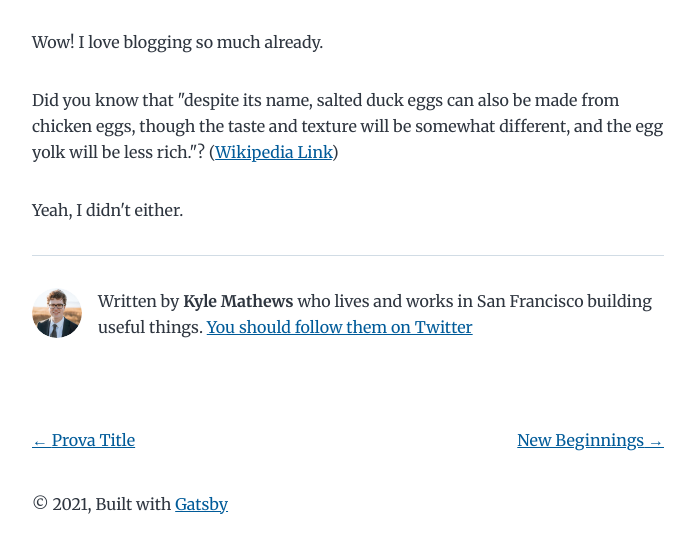
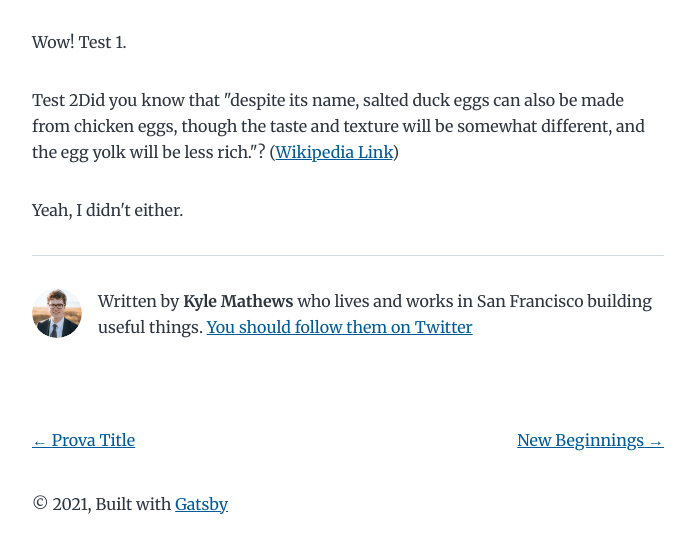
Before and after one commit to zero841/test1, a Gatsby site: page /my-second-post/ in a window 1280 px wide. Shown: the part 211-764 px from the top of the page, without its empty margins (292-986 px from the left). Built offline with nearby package versions, Linux system fonts and the light colour scheme; Gatsby itself is replaced by a stand-in of ours.

Commit message:
Update index.md

```diff
--- a/content/blog/my-second-post/index.md
+++ b/content/blog/my-second-post/index.md
@@ -3,9 +3,9 @@
 date: "2015-05-06T23:46:37.121Z"
 ---
 
-Wow! I love blogging so much already.
+Wow! Test 1.
 
-Did you know that "despite its name, salted duck eggs can also be made from
+Test 2Did you know that "despite its name, salted duck eggs can also be made from
 chicken eggs, though the taste and texture will be somewhat different, and the
 egg yolk will be less rich."?
 ([Wikipedia Link](https://en.wikipedia.org/wiki/Salted_duck_egg))
```
